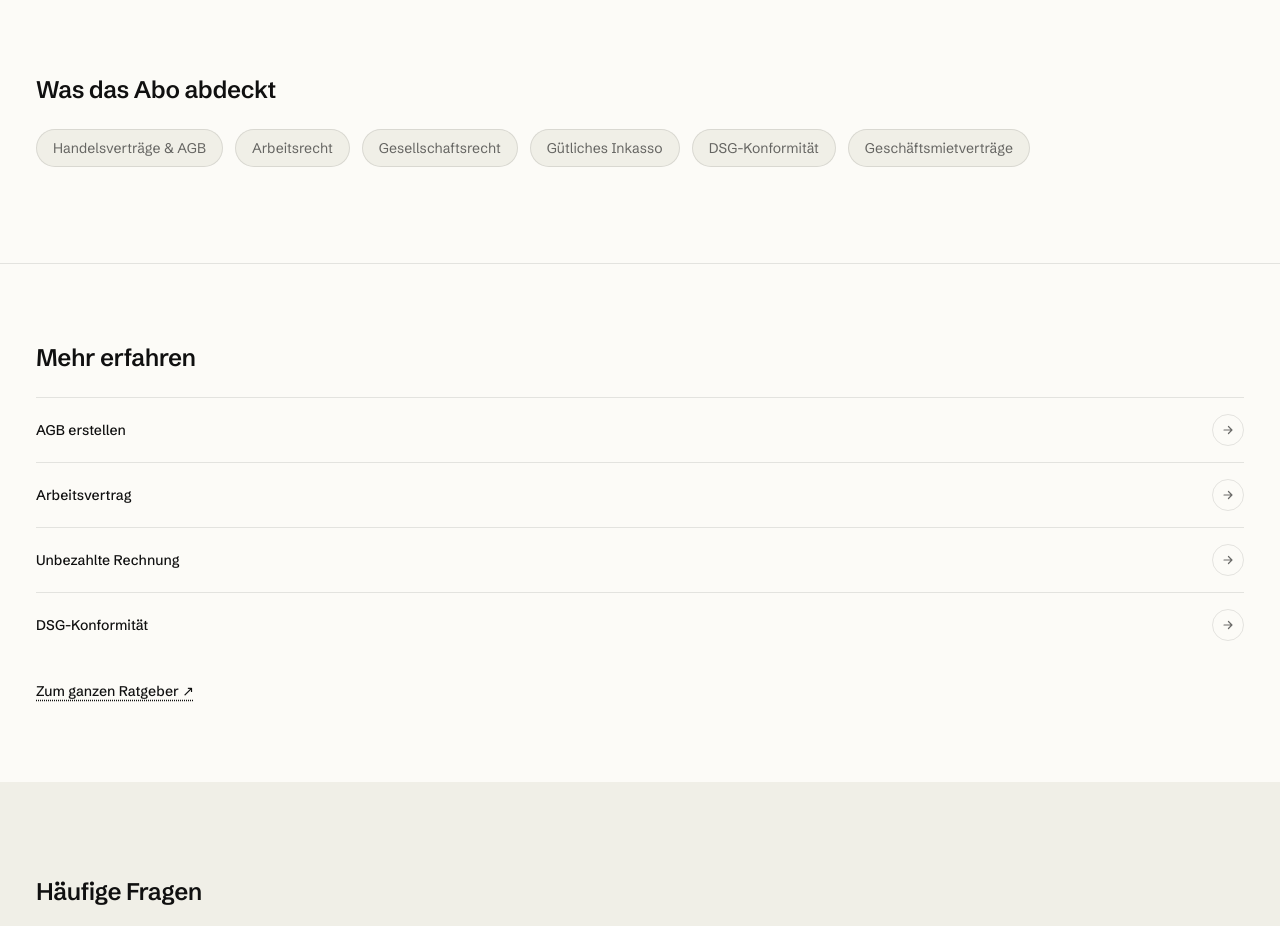
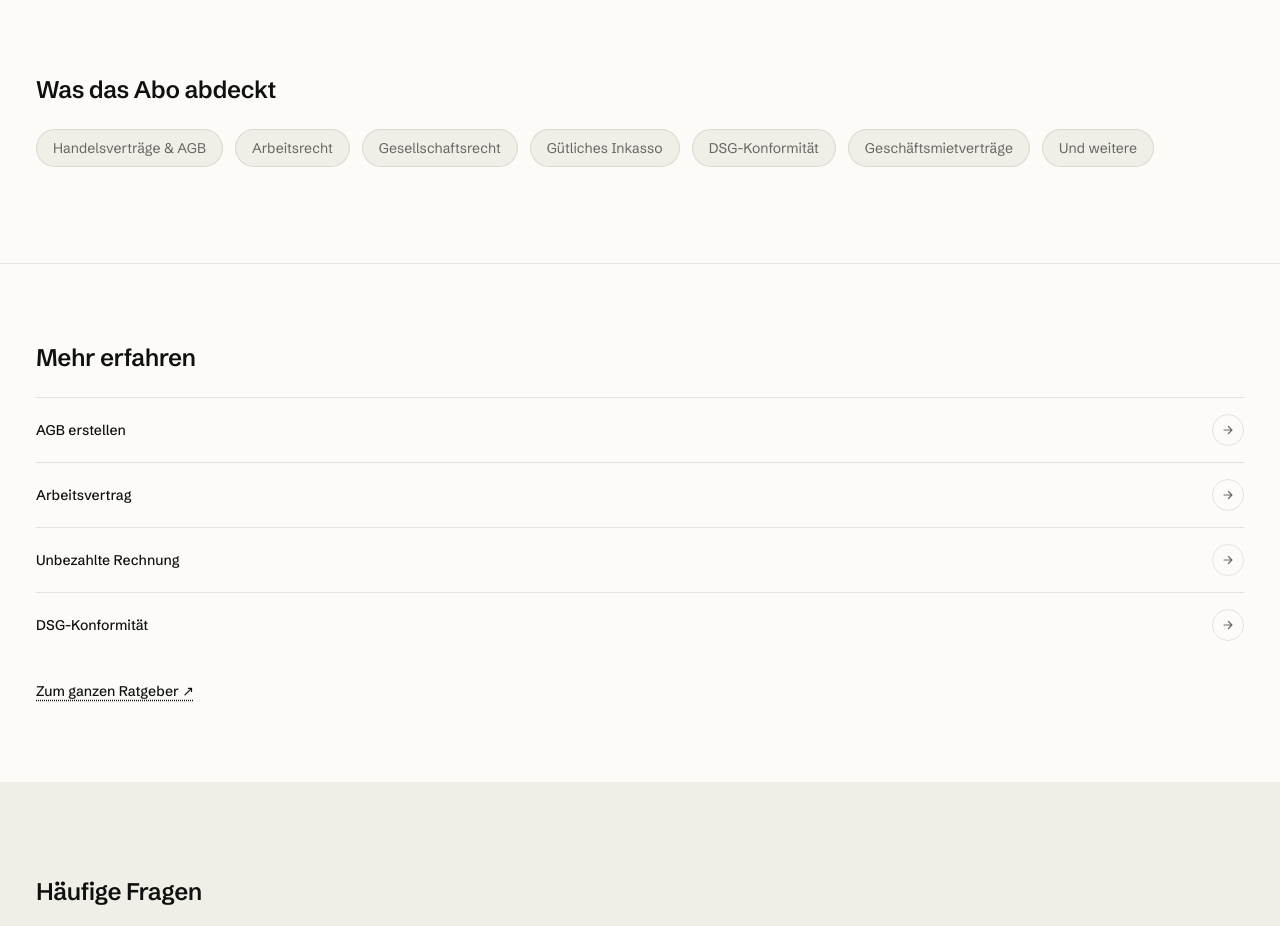
Before and after one commit to skamer666/Falx, a Next.js app: page /de in a window 1280 px wide. Shown: the part 2460-3386 px from the top of the page. Built offline with nearby package versions, Linux system fonts and the light colour scheme; no server answers.

Commit message:
Ajoute "et autres" à la liste des domaines couverts
Précise que la liste de pastilles dans "Ce que couvre l'abonnement"
n'est pas exhaustive, dans les 4 langues.

Co-Authored-By: Claude Sonnet 5 <noreply@anthropic.com>
Claude-Session: https://claude.ai/code/session_01KpDw9AxaNKEm24Rv3GPyWP

```diff
--- a/src/app/[locale]/page.tsx
+++ b/src/app/[locale]/page.tsx
@@ -123,6 +123,7 @@ const CONTENT: Record<Locale, HomeContent> = {
       "Recouvrement amiable",
       "Conformité nLPD",
       "Baux commerciaux",
+      "Et autres",
     ],
     guideLabel: "Pour aller plus loin",
     guideLinkLabel: "Voir tout le guide",
@@ -225,6 +226,7 @@ const CONTENT: Record<Locale, HomeContent> = {
       "Gütliches Inkasso",
       "DSG-Konformität",
       "Geschäftsmietverträge",
+      "Und weitere",
     ],
     guideLabel: "Mehr erfahren",
     guideLinkLabel: "Zum ganzen Ratgeber",
@@ -327,6 +329,7 @@ const CONTENT: Record<Locale, HomeContent> = {
       "Amicable debt collection",
       "FADP compliance",
       "Commercial leases",
+      "And more",
     ],
     guideLabel: "Go further",
     guideLinkLabel: "See the full guide",
@@ -429,6 +432,7 @@ const CONTENT: Record<Locale, HomeContent> = {
       "Recupero crediti amichevole",
       "Conformità nLPD",
       "Locazioni commerciali",
+      "E altro",
     ],
     guideLabel: "Per saperne di più",
     guideLinkLabel: "Vedi tutta la guida",
```
